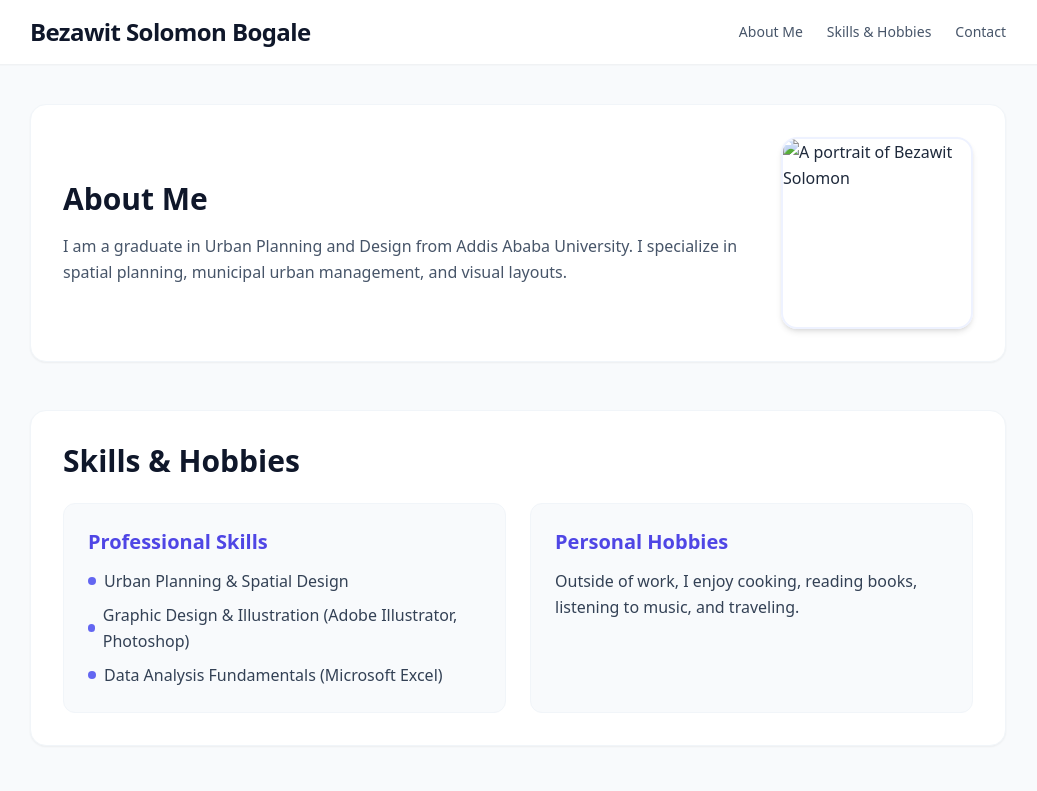
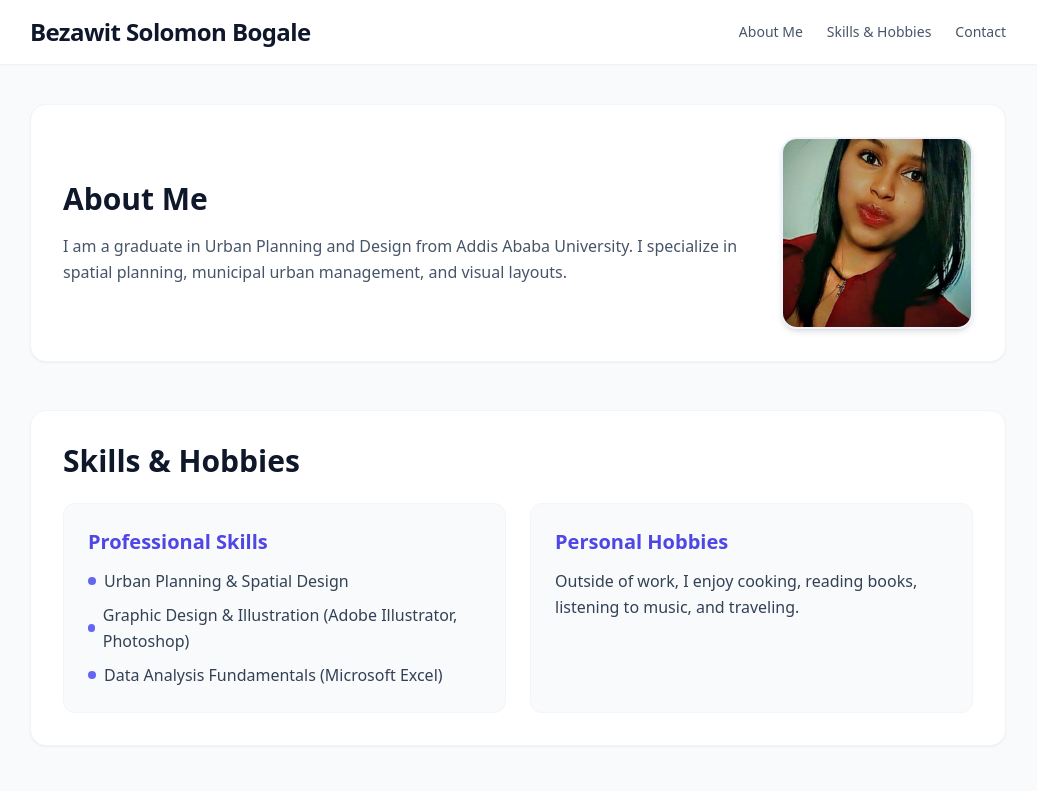
Before and after one commit to bezawitsolomon202-sudo/portfolio, a plain HTML site: page index.html in a window 1280 px wide. Shown: the top 791 px of the page, without its empty margins (122-1159 px from the left). Drawn offline with nearby package versions, Linux system fonts and the light colour scheme.

Commit message:
Update profile image source in index.html

```diff
--- a/index.html
+++ b/index.html
@@ -34,7 +34,7 @@
                 </p>
             </div>
             <div class="w-48 h-48 flex-shrink-0">
-                <img src="profile,jpg.jpg" alt="A portrait of Bezawit Solomon" class="w-full h-full object-cover rounded-2xl shadow-md border-2 border-indigo-50">
+                <img src="https://github.com/bezawitsolomon202-sudo/portfolio/blob/main/photo_2026-02-08_17-58-22.jpg" alt="A portrait of Bezawit Solomon" class="w-full h-full object-cover rounded-2xl shadow-md border-2 border-indigo-50">
             </div>
         </section>
 
```
